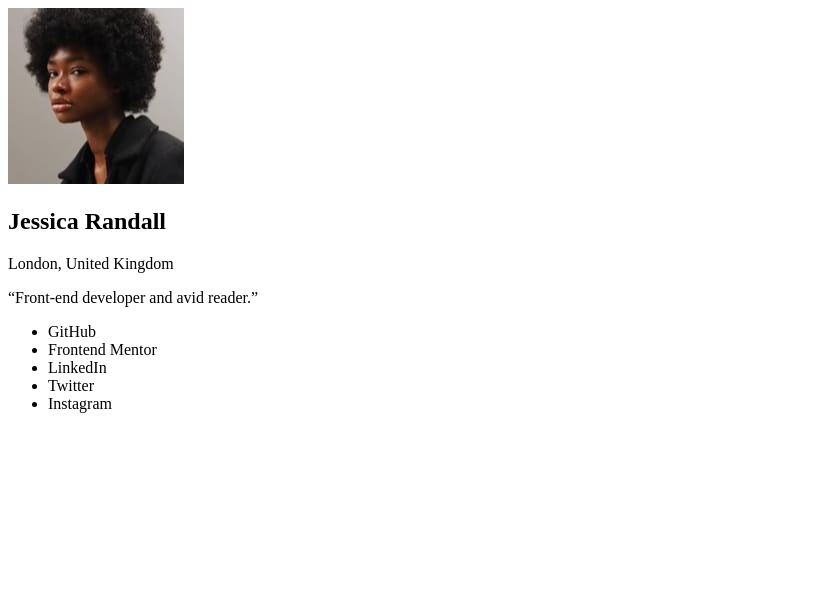
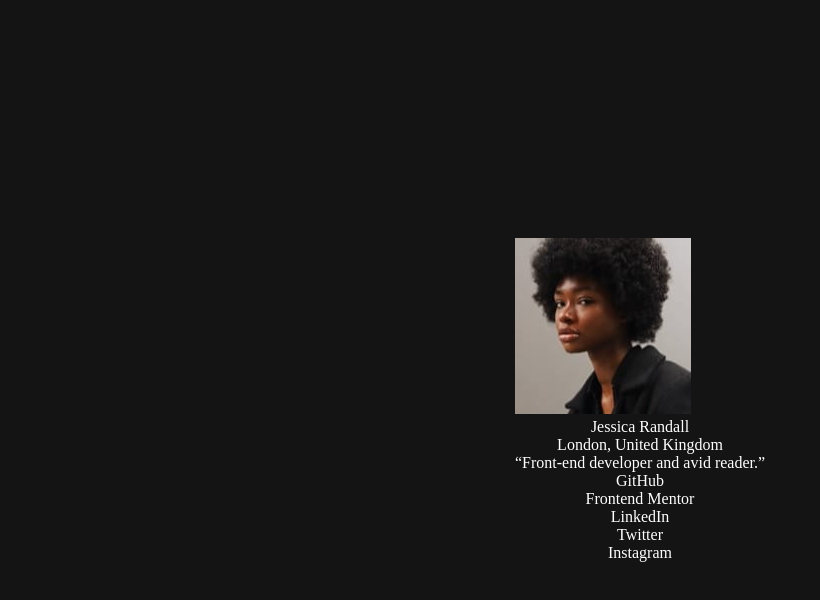
Before and after one commit to mr-manasdas/social-link, a plain HTML site: page index.html in a window 1280 px wide. Shown: the whole page, without its empty margins (0-820 px from the left). Drawn offline with Linux system fonts and the light colour scheme.

Commit message:
adding styles to body

```diff
--- /dev/null
+++ b/css/card.css
@@ -0,0 +1,4 @@
+
+ul > li {
+    list-style-type: none;
+}
--- /dev/null
+++ b/css/style.css
@@ -0,0 +1,50 @@
+/* importing card.css to access card styles */
+@import url("card.css");
+
+/* loading font family with variable font weight and slant */
+@font-face {
+    font-family: Inter;
+    src: url(../assets\fonts\Inter-VariableFont_slnt,wght.ttf) format("truetype");
+    font-weight:400 700;
+    font-style: normal;
+}
+
+:root{
+    /* font family */
+    --inter: "Inter", sans-serif;
+
+    /* font weights */
+    --regular:400;
+    --semi-bold:600;
+    --bold:700;
+
+    /* colors */
+    --black-body:#141414;
+    --black-card:#1f1f1f;
+    --light-green:#c4f82a;
+    --white:#ffffff;
+}
+
+/* universal styles */
+* {
+    margin:0;
+    padding: 0;
+    box-sizing: border-box;
+}
+
+body {
+    max-width: 1440px;
+    margin:0 auto;
+    background-color: var(--black-body);
+    display:grid;
+    width: 100vw;
+    height:100vh;
+    place-items: center;
+}
+
+.text {
+    letter-spacing: 0%;
+    line-height: auto;
+    text-align: center;
+    color:var(--white);
+}
--- a/index.html
+++ b/index.html
@@ -5,6 +5,7 @@
   <meta name="viewport" content="width=device-width, initial-scale=1.0"> <!-- displays site properly based on user's device -->
 
   <link rel="icon" type="image/png" sizes="32x32" href="./assets/images/favicon-32x32.png">
+  <link rel="stylesheet" href="css/style.css">
 
   <title>Frontend Mentor | Social links profile</title>
 </head>
@@ -17,20 +18,20 @@
      </sections>
 
      <sections class="basic-info">
-      <div>
-        <h2 class="name">Jessica Randall</h2>
+      <div class="name text">
+        <p>Jessica Randall</p>
       </div>
       <div>
-        <p class="location">London, United Kingdom</p>
+        <p class="location text">London, United Kingdom</p>
       </div>
      </sections>
 
-     <sections class="skill-info">
+     <sections class="skill-info text">
         <p>
           <q>Front-end developer and avid reader.</q>
         </p>
      </sections>
-     <sections class="social">
+     <sections class="social text">
         <ul>
           <li>GitHub</li>
           <li>Frontend Mentor</li>
```
